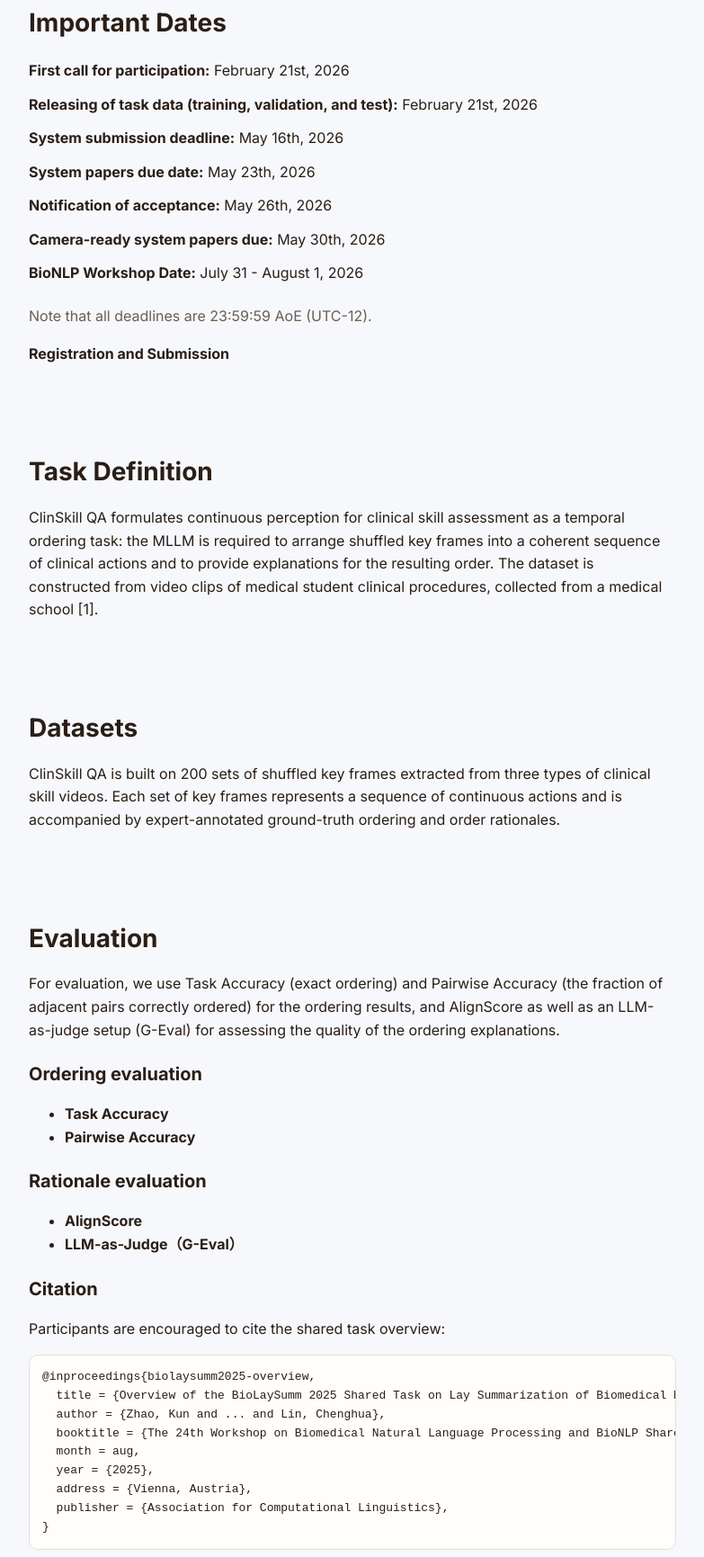
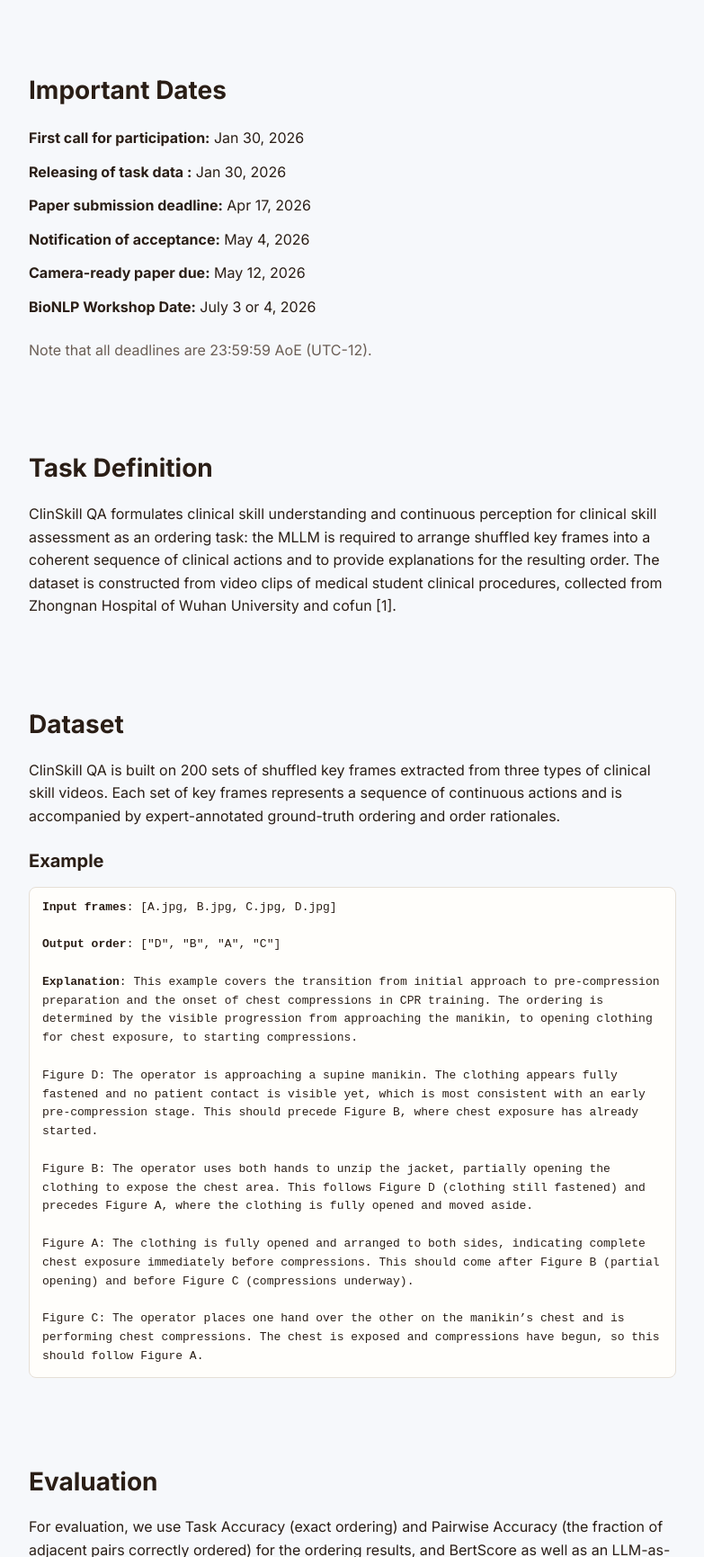
Before and after one commit to WHUNextGen/ClinicalskillQA, a plain HTML site: page index.html in a window 1280 px wide. Shown: the part 1069-2800 px from the top of the page at 90% size, without its empty margins (248-1031 px from the left). Drawn offline with Linux system fonts and the light colour scheme.

Commit message:
Update website

```diff
--- a/index.html
+++ b/index.html
@@ -17,12 +17,13 @@
       <a class="brand" href="#home">ClinSkillQA 2026</a>
       <button class="menu-toggle" aria-label="Toggle menu" aria-expanded="false">☰</button>
       <nav class="site-nav" aria-label="Main">
-        <a href="#news">News</a>
+
         <a href="#introduction">Introduction</a>
         <a href="#dates">Important dates</a>
         <a href="#tasks">Tasks</a>
-        <a href="#datasets">Datasets</a>
+        <a href="#dataset">Dataset</a>
         <a href="#evaluation">Evaluation</a>
+        <a href="#registration-and-submission">Submission</a>
         <a href="#organizers">Organizers</a>
       </nav>
     </div>
@@ -37,7 +38,9 @@
     <div class="container">
       <h3>News</h3>
       <ul class="dates">
+        <li><strong>2026-01-30:</strong> Clinskill QA is released on CodaBench.</li>
         <li><strong>2025-09-26:</strong> Website updated with new design.</li>
+        <li><strong>2025-09-03:</strong> Clinskill QA is officially announced as a shared task at the BioNLP@ACL 2026.</li>
       </ul>
     </div>
   </section>
@@ -45,7 +48,7 @@
   <section class="section content-narrow" id="introduction">
     <div class="container">
       <h3>Introduction</h3>
-      <p>Multimodal large language models (MLLMs) have the potential to support clinical training and assessment by assisting medical experts in interpreting procedural videos and verifying adherence to standardized workflows. Reliable deployment in these settings requires evidence that models can continuously interpret students’ actions during clinical skill assessments, which underpins MLLMs’ understanding of clinical skills. Systematically evaluating and enhancing MLLMs' ability of continuous perception in clinical skill assessment scenarios is therefore critical to building reliable, high-impact AI systems for medical education. To address this need, the shared task on medical question answering targets the Clinical Skill QA scenarios.</p>
+      <p>Multimodal large language models (MLLMs) have the potential to support clinical training and assessment by assisting medical experts in interpreting procedural videos and verifying adherence to standardized workflows. Reliable deployment in these settings requires evidence that models can continuously interpret students’ actions during clinical skill assessments, which underpins MLLMs’ understanding of clinical skills. Systematically evaluating and improving MLLMs’ understanding of clinical skills and their continuous perception in clinical skill assessment scenarios is therefore essential for building reliable and high-impact AI systems for medical education. To address this need, the shared task on medical question answering targets the clinical skill assessment scenarios.</p>
 
     </div>
   </section>
@@ -54,17 +57,16 @@
     <div class="container">
       <h3>Important Dates</h3>
       <ul class="dates">
-        <li><strong>First call for participation:</strong> February 21st, 2026</li>
-        <li><strong>Releasing of task data (training, validation, and test):</strong> February 21st, 2026</li>
-        <li><strong>System submission deadline:</strong> May 16th, 2026</li>
-        <li><strong>System papers due date:</strong> May 23th, 2026</li>
-        <li><strong>Notification of acceptance:</strong> May 26th, 2026</li>
-        <li><strong>Camera-ready system papers due:</strong> May 30th, 2026</li>
-        <li><strong>BioNLP Workshop Date:</strong> July 31 - August 1, 2026</li>
+        <li><strong>First call for participation:</strong> Jan 30, 2026</li>
+        <li><strong>Releasing of task data :</strong> Jan 30, 2026</li>
+        <li><strong>Paper submission deadline:</strong> Apr 17, 2026</li>
+        <li><strong>Notification of acceptance:</strong> May 4, 2026</li>
+        <li><strong>Camera-ready paper due:</strong> May 12, 2026</li>
+        <li><strong>BioNLP Workshop Date:</strong> July 3 or 4, 2026</li>
       </ul>
       <p class="note">Note that all deadlines are 23:59:59 AoE (UTC-12).</p>
 
-      <p><strong>Registration and Submission</strong><br />
+
       <!--<strong>CodaBench page</strong>: <a href="https://www.codabench.org/competitions/7351" target="_blank" rel="noopener noreferrer">https://www.codabench.org/competitions/7351</a></p>-->
     </div>
   </section>
@@ -72,45 +74,61 @@
   <section class="section content-narrow" id="tasks">
     <div class="container">
       <h3>Task Definition</h3>
-      <p>ClinSkill QA formulates continuous perception for clinical skill assessment as a temporal ordering task: the MLLM is required to arrange shuffled key frames into a coherent sequence of clinical actions and to provide explanations for the resulting order.  The dataset is constructed from video clips of medical student clinical procedures, collected from a medical school [1]. </p>
+      <p>ClinSkill QA formulates clinical skill understanding and continuous perception for clinical skill assessment as an ordering task: the MLLM is required to arrange shuffled key frames into a coherent sequence of clinical actions and to provide explanations for the resulting order.  The dataset is constructed from video clips of medical student clinical procedures, collected from Zhongnan Hospital of Wuhan University and cofun [1]. </p>
     </div>
   </section>
 
-  <section class="section content-narrow" id="datasets">
+  <section class="section content-narrow" id="dataset">
     <div class="container">
-      <h3>Datasets</h3>
+      <h3>Dataset</h3>
       <p>ClinSkill QA is built on 200 sets of shuffled key frames extracted from three types of clinical skill videos. Each set of key frames represents a sequence of continuous actions and is accompanied by expert-annotated ground-truth ordering and order rationales. </p>
+
+      <h4>Example</h4>
+      <pre><code><strong>Input frames</strong>: [A.jpg, B.jpg, C.jpg, D.jpg]
+
+<strong>Output order</strong>: ["D", "B", "A", "C"]
+
+<strong>Explanation</strong>: This example covers the transition from initial approach to pre-compression preparation and the onset of chest compressions in CPR training. The ordering is determined by the visible progression from approaching the manikin, to opening clothing for chest exposure, to starting compressions.
+
+Figure D: The operator is approaching a supine manikin. The clothing appears fully fastened and no patient contact is visible yet, which is most consistent with an early pre-compression stage. This should precede Figure B, where chest exposure has already started.
+
+Figure B: The operator uses both hands to unzip the jacket, partially opening the clothing to expose the chest area. This follows Figure D (clothing still fastened) and precedes Figure A, where the clothing is fully opened and moved aside.
+
+Figure A: The clothing is fully opened and arranged to both sides, indicating complete chest exposure immediately before compressions. This should come after Figure B (partial opening) and before Figure C (compressions underway).
+
+Figure C: The operator places one hand over the other on the manikin’s chest and is performing chest compressions. The chest is exposed and compressions have begun, so this should follow Figure A.
+</code></pre>
     </div>
   </section>
 
   <section class="section content-narrow" id="evaluation">
     <div class="container">
       <h3>Evaluation</h3>
-      <p>For evaluation, we use Task Accuracy (exact ordering) and Pairwise Accuracy (the fraction of adjacent pairs correctly ordered) for the ordering results, and AlignScore as well as an LLM-as-judge setup (G-Eval) for assessing the quality of the ordering explanations.</p>
+      <p>For evaluation, we use Task Accuracy (exact ordering) and Pairwise Accuracy (the fraction of adjacent pairs correctly ordered) for the ordering results, and BertScore as well as an LLM-as-judge(G-Eval) for assessing the quality of the ordering explanations.</p>
+      <p>For the i-th sample (a set of shuffled keyframes):</p>
       <h4>Ordering evaluation</h4>
       <ul>
         <li><strong>Task Accuracy</strong></li>
         <li><strong>Pairwise Accuracy</strong> </li>
-
       </ul>
       <h4>Rationale evaluation</h4>
       <ul>
-        <li><strong>AlignScore </strong></li>
+        <li><strong>BertScore </strong></li>
         <li><strong>LLM-as-Judge（G-Eval） </strong></li>
 
       </ul>
+    </div>
+  </section>
 
-      <h4>Citation</h4>
-      <p>Participants are encouraged to cite the shared task overview:</p>
-      <pre class="bibtex">@inproceedings{biolaysumm2025-overview,
-  title = {Overview of the BioLaySumm 2025 Shared Task on Lay Summarization of Biomedical Research Articles and Radiology Reports},
-  author = {Zhao, Kun and ... and Lin, Chenghua},
-  booktitle = {The 24th Workshop on Biomedical Natural Language Processing and BioNLP Shared Tasks},
-  month = aug,
-  year = {2025},
-  address = {Vienna, Austria},
-  publisher = {Association for Computational Linguistics},
-}</pre>
+  <section class="section content-narrow" id="registration-and-submission">
+    <div class="container">
+      <h3>Registration and Submission</h3>
+        <ul class="grid">
+        <li>Registration and Submission will be done via CodaBench (Link will be added soon).</li>
+        <li>Each team is allowed up to ten successful submissions on CodaBench.</li>
+        <li>All shared task participants are invited to submit a paper describing their systems to the Proceedings of the <a href="https://aclweb.org/aclwiki/BioNLP_Workshop" target="_blank" rel="noopener noreferrer">BioNLP 2026</a> at <a href="https://2026.aclweb.org/" target="_blank" rel="noopener noreferrer">ACL 2026</a>.</li>
+        <li>Paper must follow the submission instructions of the <a href="https://aclweb.org/aclwiki/BioNLP_Workshop" target="_blank" rel="noopener noreferrer">BioNLP 2026</a> workshop.</li>
+      </ul>
     </div>
   </section>
 
@@ -132,6 +150,24 @@
     </div>
   </section>
 
+  <!--
+  <section class="section content-narrow" id="citation">
+    <div class="container">
+      <h3>Citation</h3>
+      <p>Participants are encouraged to cite the shared task overview:</p>
+      <pre class="bibtex">@inproceedings{biolaysumm2025-overview,
+  title = {Overview of the BioLaySumm 2025 Shared Task on Lay Summarization of Biomedical Research Articles and Radiology Reports},
+  author = {Zhao, Kun and ... and Lin, Chenghua},
+  booktitle = {The 24th Workshop on Biomedical Natural Language Processing and BioNLP Shared Tasks},
+  month = aug,
+  year = {2025},
+  address = {Vienna, Austria},
+  publisher = {Association for Computational Linguistics},
+}</pre>
+    </div>
+  </section>
+  -->
+
   <section class="section content-narrow" id="references">
     <div class="container">
       <h3>References</h3>
--- a/styles.css
+++ b/styles.css
@@ -105,10 +105,10 @@ body {
   top: 0; /* 从顶部开始，完全覆盖 */
   bottom: 0; /* 到底部 */
   z-index: 15; /* 图片浮在hero card上方 */
-  background-color: #bae2e8; /* 浅蓝绿色背景 */
+  background-color: var(--bg); /* 与页面背景一致，避免明显色块 */
   background-image: var(--masthead-image);
-  background-size: cover; /* 使用cover确保完全覆盖，消除缝隙 */
-  background-position: center center; /* 居中显示图片的关键部分 */
+  background-size: contain; /* 不裁剪，整张图片完整显示 */
+  background-position: center center; /* 居中显示整张图片 */
   background-repeat: no-repeat;
   background-attachment: scroll; /* 防止背景固定导致的缩放问题 */
   /* SVG图片渲染优化 */
@@ -229,6 +229,17 @@ h5 { font-size: 16px; margin: 16px 0 6px; color: var(--brand); }
   overflow: auto;
 }
 
+/* Code / pre blocks: allow wrapping to avoid horizontal overflow */
+pre {
+  white-space: pre-wrap;
+  word-wrap: break-word;
+  overflow-x: auto;
+  padding: 12px 14px;
+  border-radius: 8px;
+  background: #fffefb;
+  border: 1px solid var(--border);
+}
+
 .site-footer {
   border-top: none;
   padding: 24px 0 60px;
@@ -247,10 +258,9 @@ h5 { font-size: 16px; margin: 16px 0 6px; color: var(--brand); }
   text-decoration: none;
 }
 
-/* 响应式图片优化 - 智能策略 */
+/* 响应式图片优化 - 始终自适应铺满（cover） */
 @media (max-width: 1200px) {
   .hero::before {
-    background-size: contain; /* 中等屏幕仍显示完整图片 */
     background-position: center center;
   }
 }
@@ -263,20 +273,9 @@ h5 { font-size: 16px; margin: 16px 0 6px; color: var(--brand); }
   h1 { font-size: 34px; }
   .grid.two-col { grid-template-columns: 1fr; }
   .hero-cofun { width: 130px; left: 6px; bottom: 6px; }
-  /* 移动端图片优化 - 开始使用cover避免露出底色 */
-  .hero::before {
-    background-size: cover; /* 移动端使用cover避免露出底色 */
-    background-position: center center;
-    min-height: 300px;
-  }
 }
 
 @media (max-width: 480px) {
-  .hero::before {
-    background-size: cover; /* 小屏幕保持完全覆盖 */
-    background-position: center center;
-    min-height: 250px;
-  }
 }
 
 html { scroll-behavior: smooth; }
```
